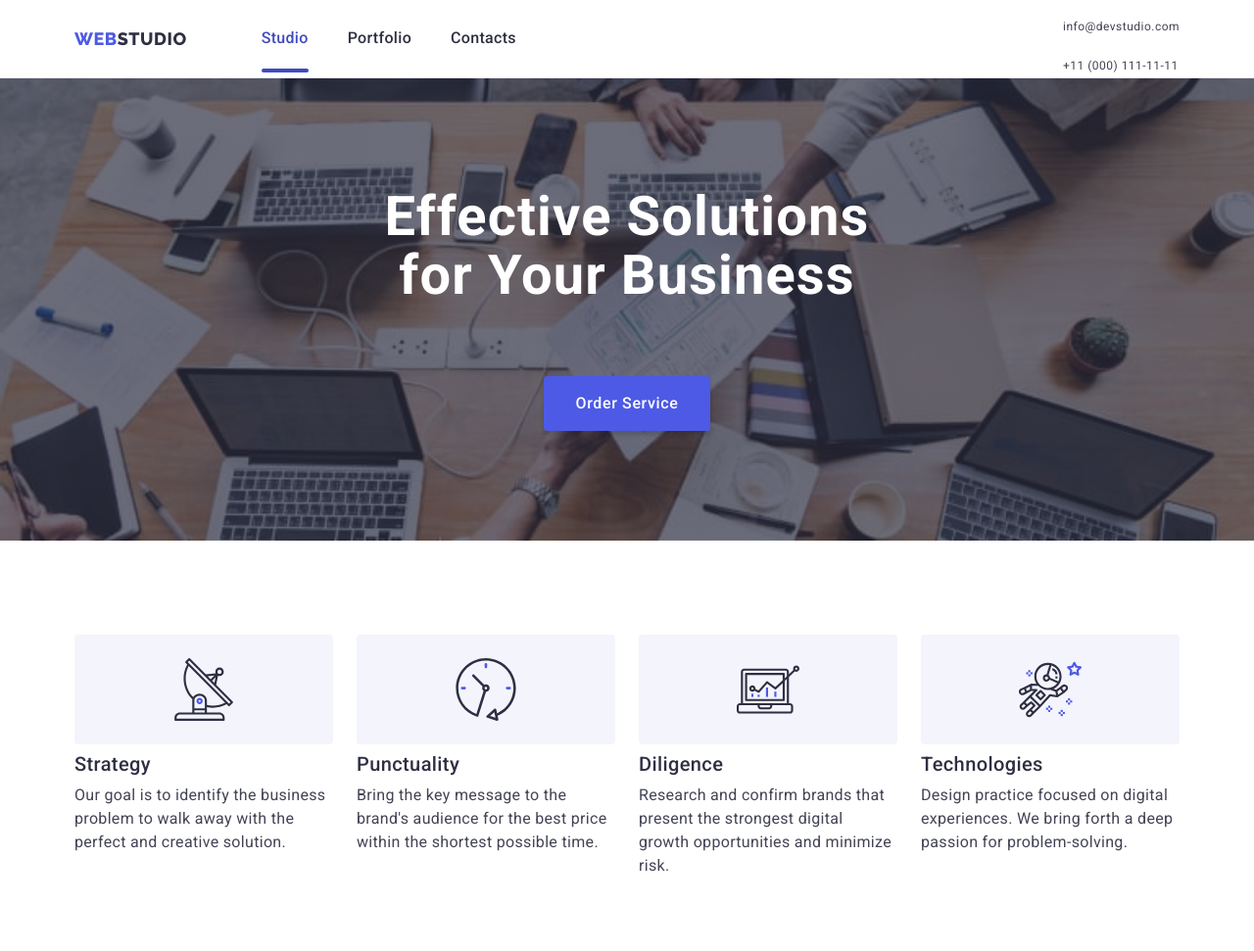
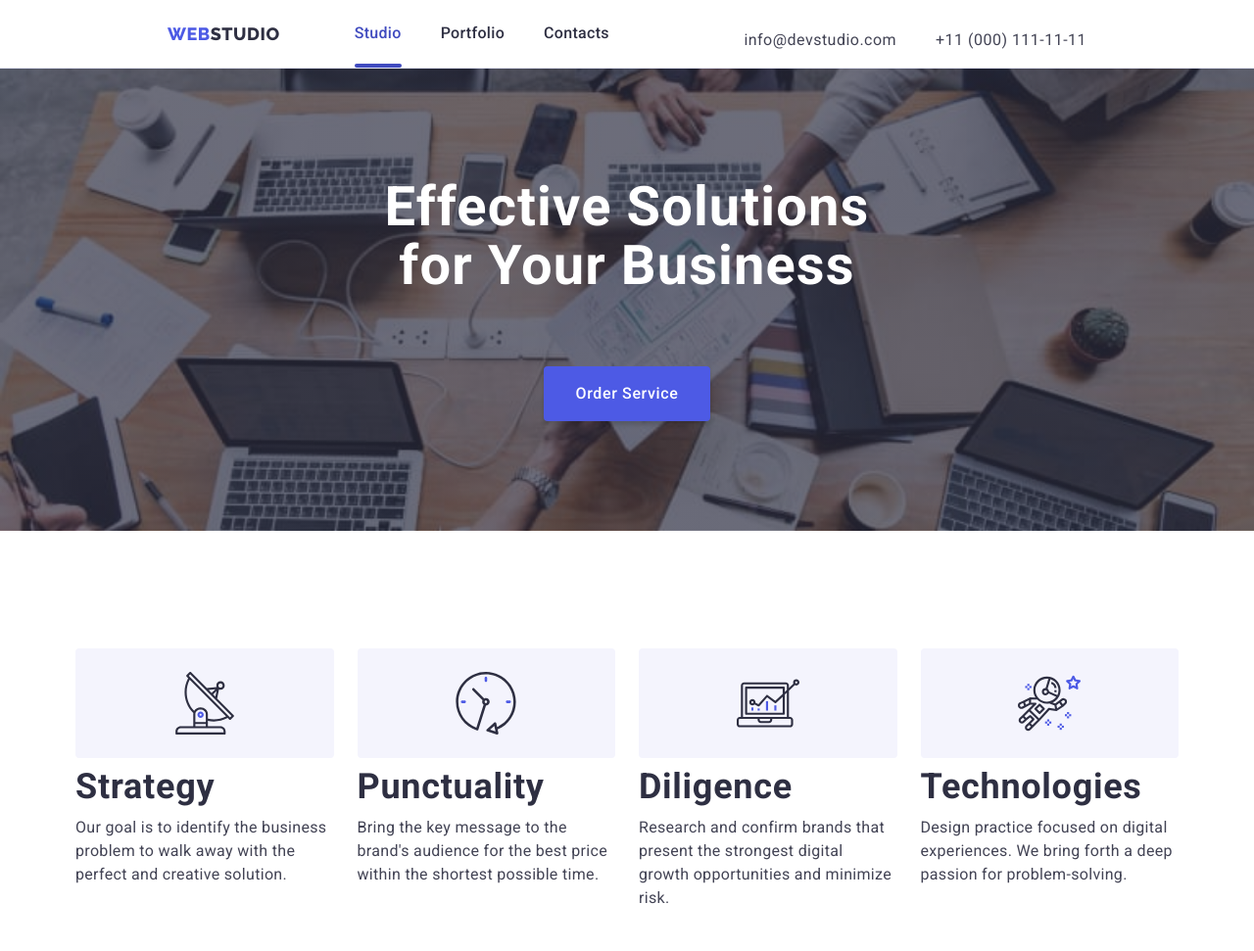
Before and after one commit to domanskayelyzaveta/goit-markup-hw-07, a plain HTML site: page index.html in a window 1280 px wide. Shown: the top 971 px of the page at 98% size. Drawn offline with nearby package versions, Linux system fonts and the light colour scheme.

Commit message:
correction

```diff
--- a/css/components/hero.css
+++ b/css/components/hero.css
@@ -68,9 +68,9 @@ screen and (min-resolution: 2dppx) and (max-width: 767px) {
 @media screen and (min-width: 768px) {
 
     .hero {
-
-    background-image: linear-gradient(rgba(46, 47, 66, 0.7), rgba(46, 47, 66, 0.7)),
+        background-image: linear-gradient(rgba(46, 47, 66, 0.7), rgba(46, 47, 66, 0.7)),
         url("../../images/hero/Dark-bg-tablet.jpg");
+        margin-bottom: 0;
     }
 
     .title-hero {
--- a/css/components/logos-section.css
+++ b/css/components/logos-section.css
@@ -4,10 +4,11 @@
     align-items: center;
     margin: 0 auto;
     max-width: 428px;
+    padding-bottom: 96px;
+    padding-top: 96px;
 }
 
 .customers-title {
-    margin-top: 96px;
     margin-bottom: 72px;
     font-size: 36px;
     font-weight: 700;
@@ -24,7 +25,6 @@
     width: 100%;
     flex-wrap: wrap;
     gap: 72px 16px;
-    padding-bottom: 96px;
 }
 
 .logo-company-list {
@@ -84,15 +84,20 @@
 @media screen and (min-width: 1200px) {
 
     .logos-section {
-            max-width: 1158px;
-        }
+        padding-bottom: 120px;
+        padding-top: 120px;
+        max-width: 1158px;
+    }
 
     .logo-company {
         flex-wrap: nowrap;
-        padding-bottom: 120px;
     }
 
     .logo-company-svg {
         width: 104px;
     }
+
+    .logo-company-list {
+        width: 168px;
+    }
 }
--- a/css/components/our-team-section.css
+++ b/css/components/our-team-section.css
@@ -1,6 +1,7 @@
 
 .team-section {
     background-color: #F4F4FD;
+    padding-top: 96px;
 }
 
 .team-container {
@@ -13,7 +14,6 @@
 
 .our-team-title {
     margin-bottom: 72px;
-    padding-top: 96px;
     font-size: 36px;
     font-weight: 700;
     line-height: 1.11;
@@ -103,6 +103,7 @@
         flex-wrap: wrap;
     }
 
+
 }
 
 /* ======LAPTOP======== */
@@ -112,4 +113,8 @@
         column-gap: 24px;
         flex-wrap: nowrap;
     }
+
+    .team-section {
+        padding-top: 120px;
+    }
 }
--- a/css/components/section-two.css
+++ b/css/components/section-two.css
@@ -1,3 +1,11 @@
+  .second-section {
+   width: 100%;
+   padding-top: 96px;
+   padding-bottom: 96px;
+   padding-left: 16px;
+   padding-right: 16px;
+  }
+
   .about-us {
     text-align: center;
     font-weight: 700;
@@ -6,7 +14,6 @@
     letter-spacing: 0.72px;
     color: #2E2F42;
     margin-bottom: 8px;
-
   }
 
   .about-us-description {
@@ -21,15 +28,9 @@
     display: none;
   }
 
-.second-section-items:not(:last-child) {
+  .about-us-description:not(:last-child) {
     margin-bottom: 72px;
   }
-
-.second-section-list {
-    margin-bottom: 96px;
-}
-
-
 
 
 
@@ -39,6 +40,8 @@
 
   .goals-container {
     min-width: 768px;
+    padding-left: 16px;
+    padding-right: 16px;
 
   }
   .second-section-icon {
@@ -47,23 +50,28 @@
 
   .second-section {
     width: 100%;
+    padding-top: 96px;
+    padding-bottom: 96px;
+
   }
 
   .second-section-list {
     display: flex;
     flex-wrap: wrap;
     gap: 24px;
+    margin-bottom: 0;
   }
 
   .second-section-items {
     max-width: calc((100% - 24px) / 2);
   }
+
   .about-us {
     text-align: start;
-    font-size: 20px;
-    font-weight: 500;
+    font-size: 36px;
+    font-weight: 700;
     line-height: 1.2;
-    letter-spacing: 0.02em;
+    letter-spacing: 0.72px;
     color: var(--main-text-color);
     margin-bottom: 8px;
    }
@@ -80,6 +88,16 @@
 /* ======LAPTOP======== */
 
 @media screen and (min-width: 1200px) {
+
+  .second-section {
+    padding-bottom: 120px;
+    padding-top: 120px;
+  }
+
+  .second-section-list {
+    margin-bottom: 0;
+  }
+
   .second-section-icon {
     background-color: var(--additional-background-color);
     height: 112px;
--- a/css/components/what-we-are-doing-section.css
+++ b/css/components/what-we-are-doing-section.css
@@ -9,6 +9,7 @@
 @media screen and (min-width: 768px) {
 .what-we-are-doing-section {
     display: none;
+    margin: 0 auto;
  }
 }
 
@@ -20,7 +21,6 @@
         display: block;
         min-width: 1158px;
         justify-content: center;
-        margin: 0 auto;
     }
 
     .our-service-section {
--- a/css/layout/footer.css
+++ b/css/layout/footer.css
@@ -256,4 +256,5 @@
     .send-footer-form {
         margin-left: 80px;
     }
+
 }
--- a/css/layout/header.css
+++ b/css/layout/header.css
@@ -164,3 +164,29 @@
     }
 
 }
+
+/* ======LAPTOP======== */
+
+@media screen and (min-width: 1200px) {
+
+    .header {
+        padding-left: 156px;
+            padding-right: 156px;
+    }
+    .address-list {
+        display: flex;
+    }
+
+    .contact {
+        font-size: 16px;
+        font-weight: 400;
+        line-height: 1.5;
+    }
+
+    .address-list {
+        color: var(--secondary-text-color);
+        gap: 0;
+    }
+
+
+}
```
Lines whose indentation alone changed are shown as unchanged.
